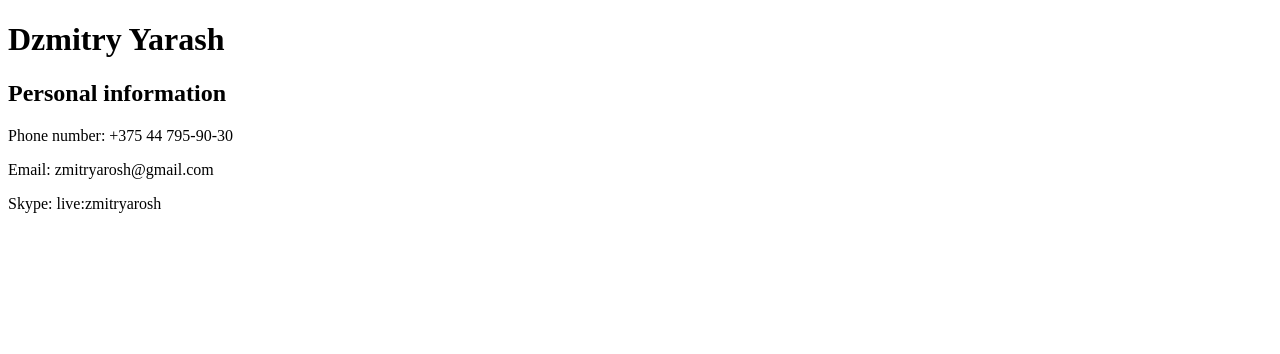
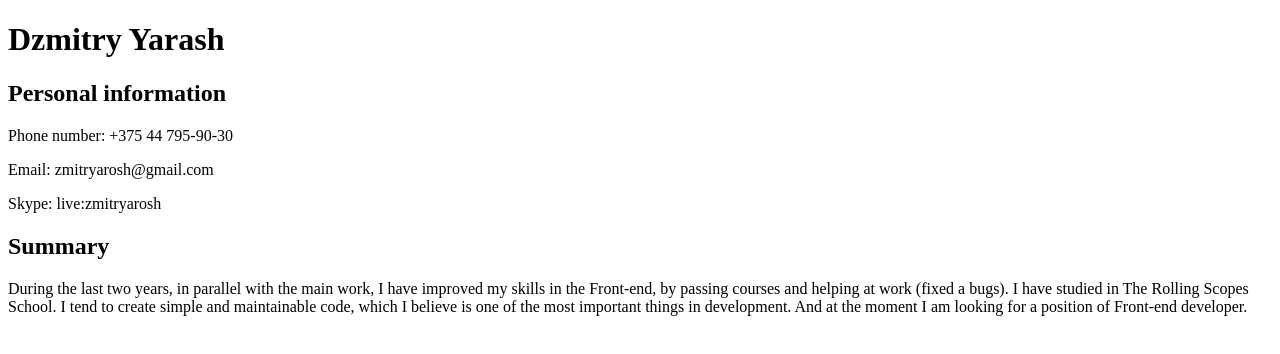
Before and after one commit to zm1try/rsschool-codejam1-cv, a plain HTML site: page index.html in a window 1280 px wide. Drawn offline with Linux system fonts and the light colour scheme.

Commit message:
feat: add content to summary section in index.html

```diff
--- a/index.html
+++ b/index.html
@@ -17,7 +17,10 @@
             <p>Email: zmitryarosh@gmail.com</p>
             <p>Skype: live:zmitryarosh</p>
         </section>
-        <section class="summary"></section>
+        <section class="summary">
+            <h2>Summary</h2>
+            <p>During the last two years, in parallel with the main work, I have improved my skills in the Front-end, by passing courses and helping at work (fixed a bugs). I have studied in The Rolling Scopes School. I tend to create simple and maintainable code, which I believe is one of the most important things in development. And at the moment I am looking for a position of Front-end developer.</p>
+        </section>
         <section class="skills"></section>
         <section class="code-examples"></section>
         <section class="experience"></section>
```
